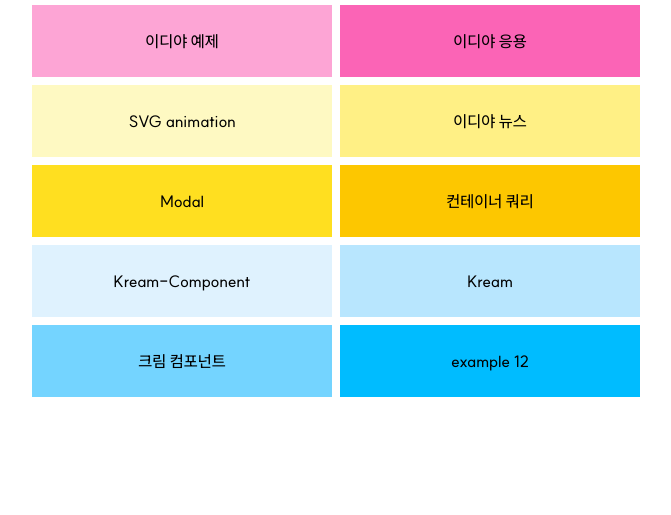
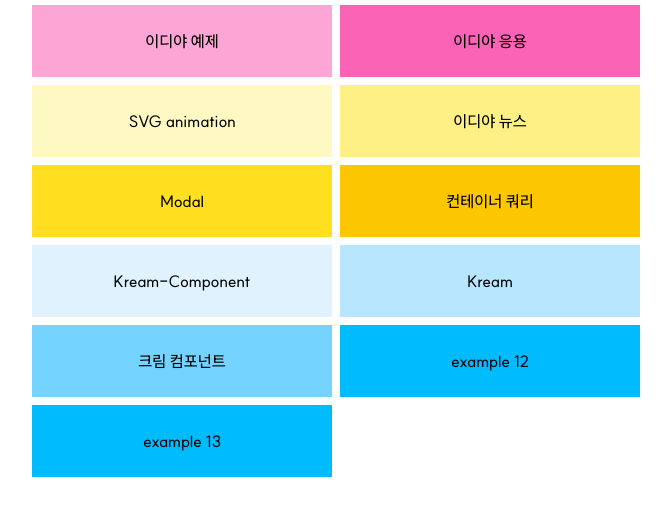
Before and after one commit to seonyoungg/learn-tailwind-cli, a website: page src/index.html in a window 1280 px wide. Shown: the part 155-670 px from the top of the page, without its empty margins (304-975 px from the left). Drawn offline with Linux system fonts and the light colour scheme; a web font is replaced by a local one.

Commit message:
인덱스

```diff
--- a/src/index.html
+++ b/src/index.html
@@ -61,6 +61,9 @@
       <li class="content-center block p-6 bg-sky-400">
         <a href="#">example 12</a>
       </li>
+      <li class="content-center block p-6 bg-sky-400">
+        <a href="#">example 13</a>
+      </li>
     </ul>
   </body>
 </html>
```
